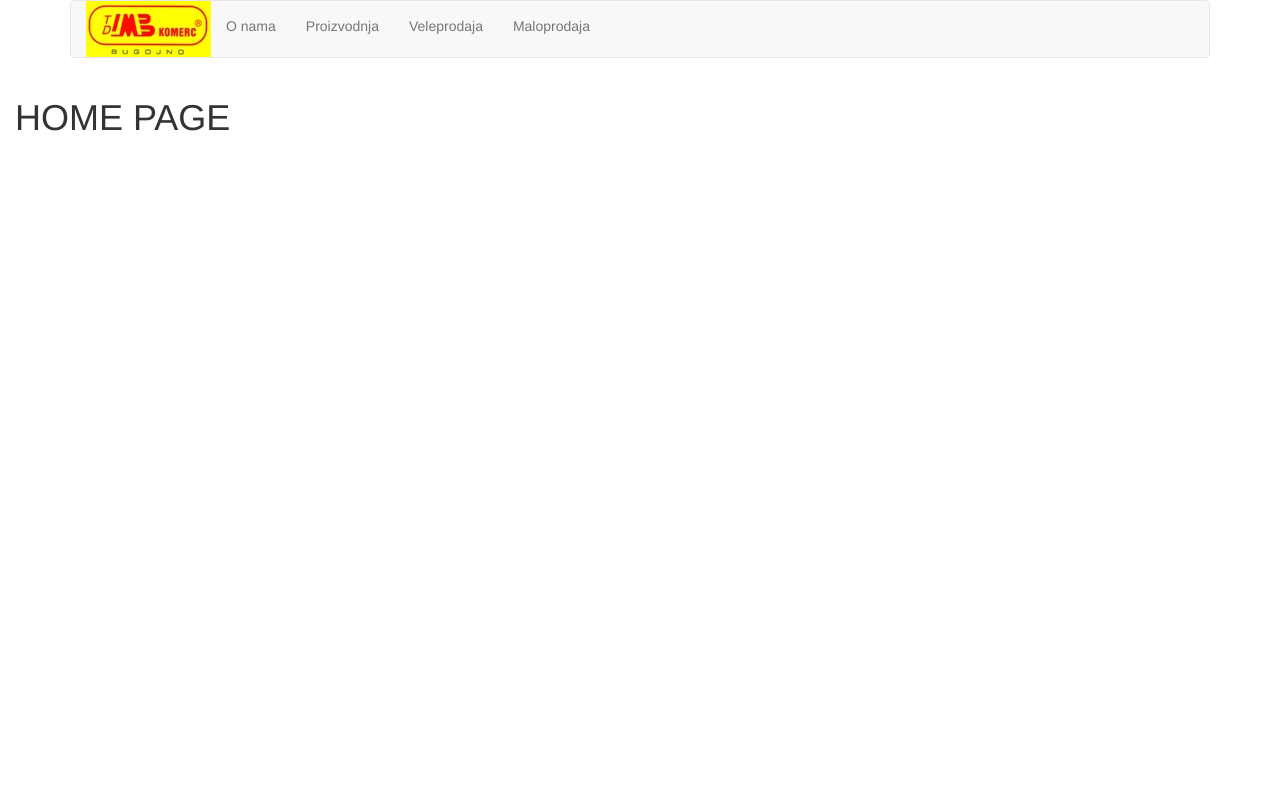
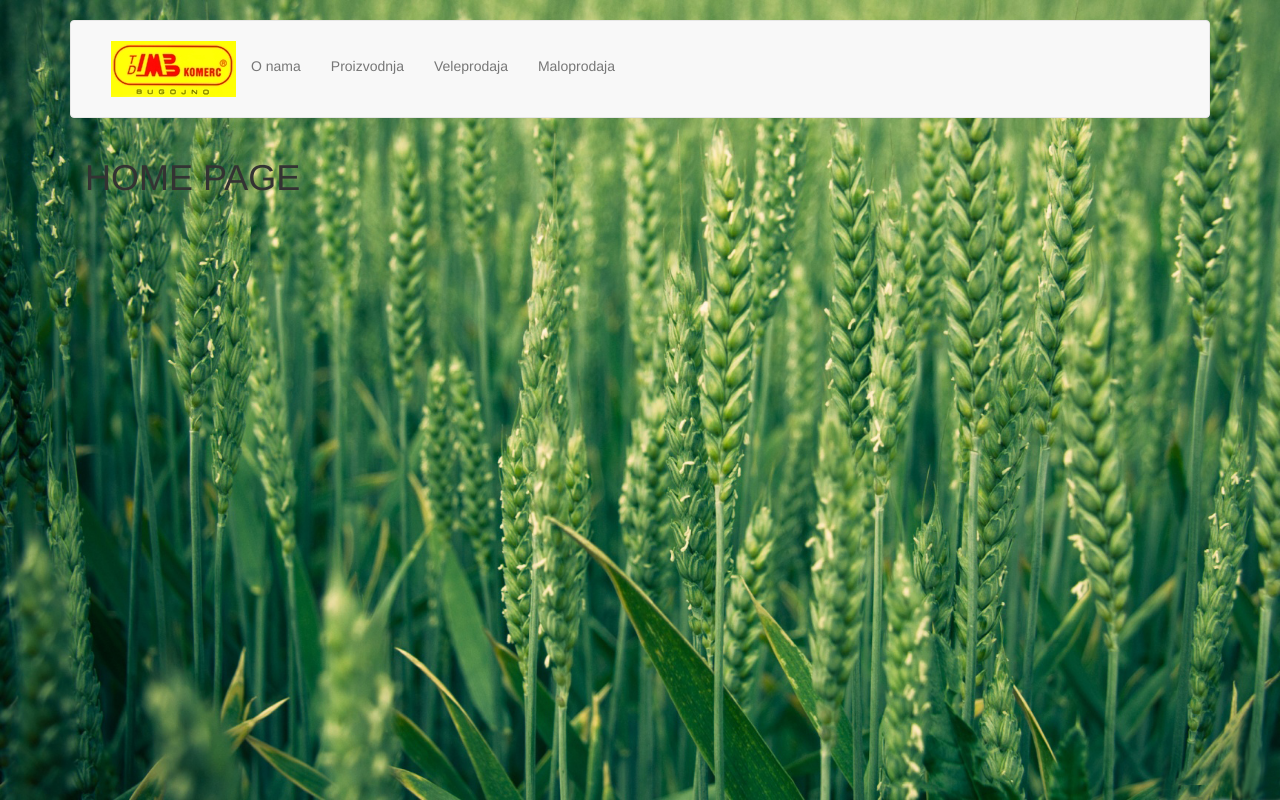
Before and after one commit to guda/imb, a plain HTML site: page index.html in a window 1280 px wide. Drawn offline with Linux system fonts and the light colour scheme.

Commit message:
design tweaking

```diff
--- a/css/main.css
+++ b/css/main.css
@@ -2,3 +2,16 @@
 .content{
     display: none;
 }
+
+.bg-overlay {
+    position: fixed;
+    width: 100%;
+    height: 100%;
+    background-image: url('../image/bcg.jpg');
+    background-size: cover;
+    background-color: rgba(0, 0, 0, 0.6);
+}
+
+.container-fluid {
+    padding: 20px 40px;
+}
--- a/index.html
+++ b/index.html
@@ -13,6 +13,7 @@
         <![endif]-->
     </head>
     <body>
+        <div class="bg-overlay"></div>
         <div class="container-fluid">
             <div class="row">
 
@@ -47,6 +48,7 @@
                 </div>
 
                 <!-- WEB PAGE BODY CONTENT -->
+                <div class="container">
                     <div class="col-md-8 col-sm-12">
                         <div id="menu-container">
 
@@ -77,6 +79,7 @@
 
                         </div><!-- .menu-container END -->
                     </div><!-- .col-md-8 .col-sm-12 END -->
+                </div>
 
             </div><!-- .row END -->
         </div><!-- .container-fluid END -->
```
Also changed, not shown: image/bcg.jpg (added). Lines whose indentation alone changed are shown as unchanged.
